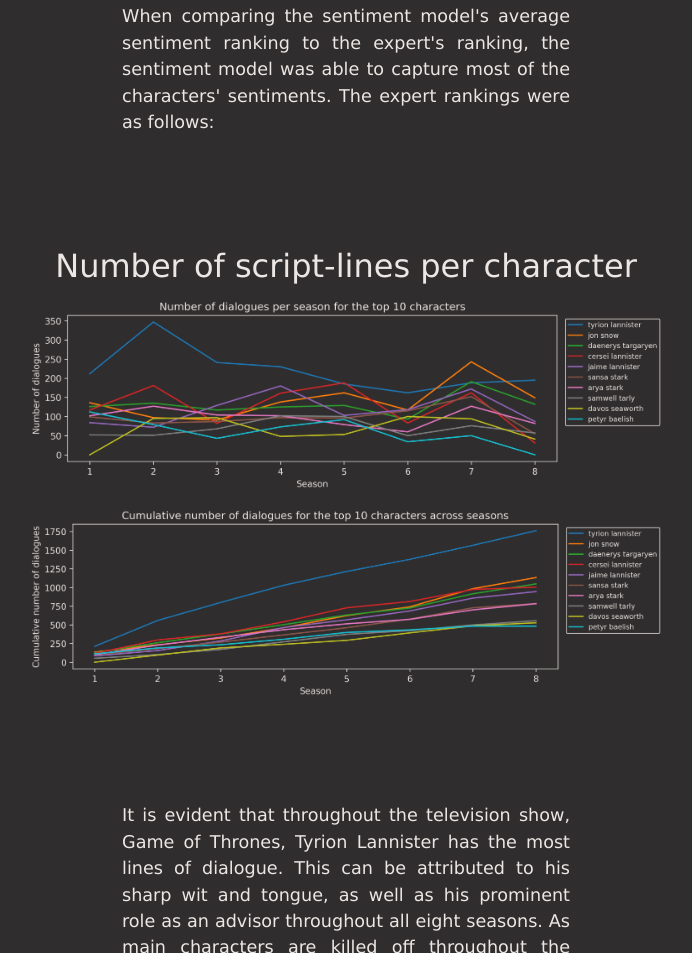
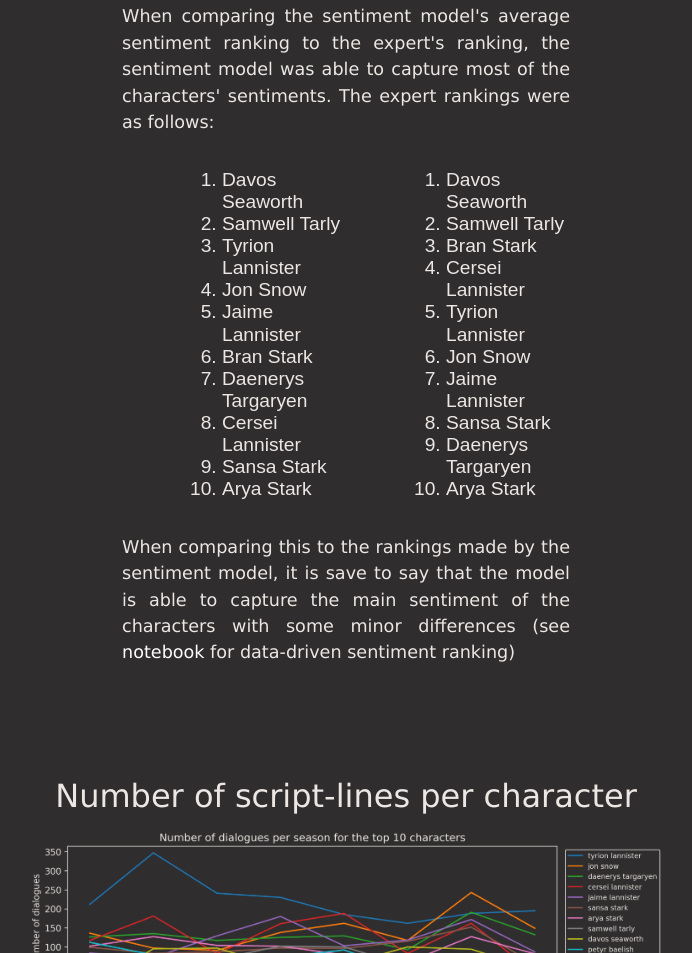
Before and after one commit to kpl1999/compsoc, a plain HTML site: page index.html in a window 1280 px wide. Shown: the part 8413-9366 px from the top of the page, without its empty margins (294-986 px from the left). Drawn offline with nearby package versions, Linux system fonts and the light colour scheme.

Commit message:
glemte lige et link her

```diff
--- a/index.html
+++ b/index.html
@@ -221,16 +221,46 @@
 
             </p>
             <p>
-                When comparing the sentiment model's average sentiment ranking to the expert's ranking, the sentiment model was able to capture most of the characters' sentiments. The expert rankings were as follows:
-
+                When comparing the sentiment model's average sentiment ranking to the expert's ranking,
+                the sentiment model was able to capture most of the characters' sentiments. The expert rankings were as follows:
             </p>
+            <div class="pure-g">
+                <div class="pure-u-1-2">
+                    <ol style="padding-left: 100px;">
+                        <li>Davos Seaworth</li>
+                        <li>Samwell Tarly </li>
+                        <li>Tyrion Lannister</li>
+                        <li>Jon Snow</li>
+                        <li>Jaime Lannister</li>
+                        <li>Bran Stark</li>
+                        <li>Daenerys Targaryen</li>
+                        <li>Cersei Lannister</li>
+                        <li>Sansa Stark</li>
+                        <li>Arya Stark</li>
+                    </ol>
+                </div>
+                <div class="pure-u-1-2">
+                    <ol style="padding-left: 100px;">
+                        <li>Davos Seaworth</li>
+                        <li>Samwell Tarly </li>
+                        <li>Bran Stark</li>
+                        <li>Cersei Lannister</li>
+                        <li>Tyrion Lannister</li>
+                        <li>Jon Snow</li>
+                        <li>Jaime Lannister</li>
+                        <li>Sansa Stark</li>
+                        <li>Daenerys Targaryen</li>
+                        <li>Arya Stark</li>
+                    </ol>
+                </div>
+            </div>
 
 
-
-
-
-
-
+            <p>When comparing this to the rankings made by the sentiment model, it is save to say that the model is able to
+                capture the main sentiment of the characters with some minor differences
+                (see
+                <a href="Project/explainer_notebook.html#Analyzing-sentiment-within-communities">notebook</a>
+                for data-driven sentiment ranking)</p>
         </div>
 
 
--- a/styles.css
+++ b/styles.css
@@ -41,6 +41,10 @@ body {
 
 .side-bar a:hover {
     background-color: #555;
+}
+
+li {
+    font-size: 1.2em;;
 }
 
 p {
```
